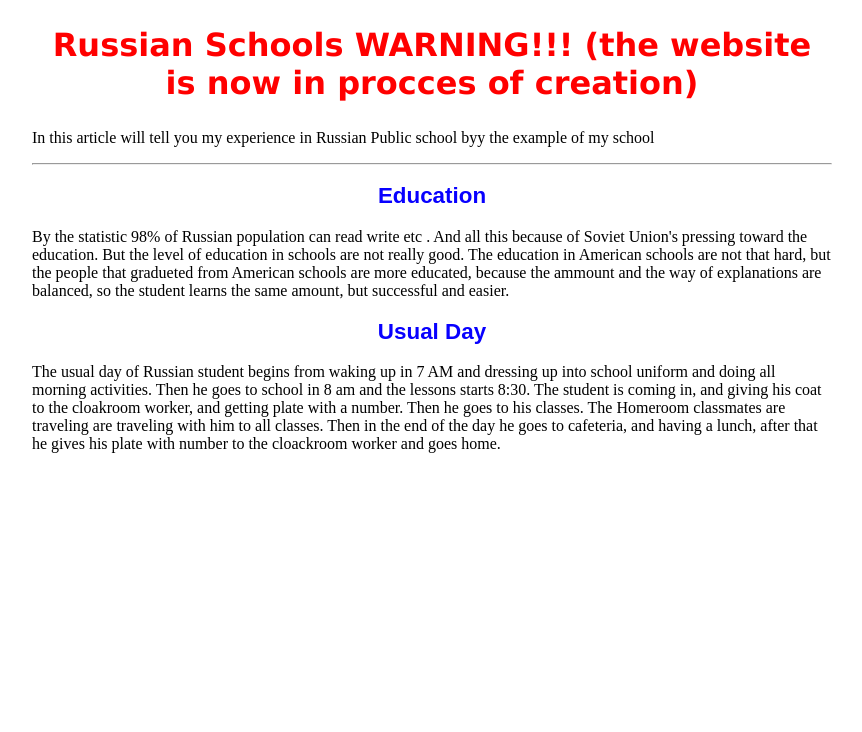
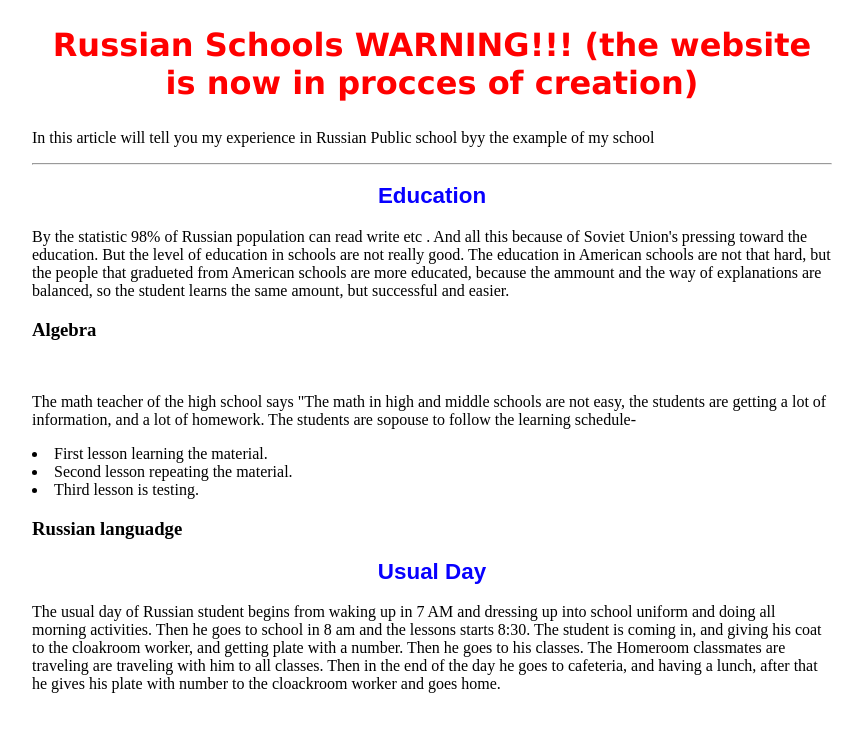
Before and after one commit to Igorjz25/Project-1, a plain HTML site: page index.html in a window 1280 px wide. Shown: the whole page, without its empty margins (208-1070 px from the left). Drawn offline with Linux system fonts and the light colour scheme.

Commit message:
Update index.html
H3 begining

```diff
--- a/index.html
+++ b/index.html
@@ -20,7 +20,7 @@ h2 {           font-family: arial;
                {
 h3 {           font-family: arial;
                font-size: 120%;
-               color: #000000;
+               color: #FF0000;
                text-align: center;
                }
 p {            font-family: times new roman;
@@ -55,6 +55,14 @@ ul.dashed > li:before {
 But the level of education in schools are not really good. The education in American schools are not that hard, but the people that
 gradueted from American schools are more educated, because the ammount and the way of explanations are balanced, so the student learns the same amount, but successful
 and easier. </p>
+  <h3> Algebra </h3>
+  <br><p> The math teacher of the high school says "The math in high and middle schools are not easy, the students are getting a lot of information,
+  and a lot of homework. The students are sopouse to follow the learning schedule-
+  <li> First lesson learning the material.
+  <li> Second lesson repeating the material.
+  <li> Third lesson is testing.
+  </p>
+  <h3> Russian languadge </h3>
 <h2> Usual Day </h2>
 <p> The usual day of Russian student begins from waking up in 7 AM and dressing up into school uniform and doing all morning activities.
 Then he goes to school in 8 am and the lessons starts 8:30. The student is coming in, and giving his coat to the cloakroom worker, and getting plate with a number.
```
